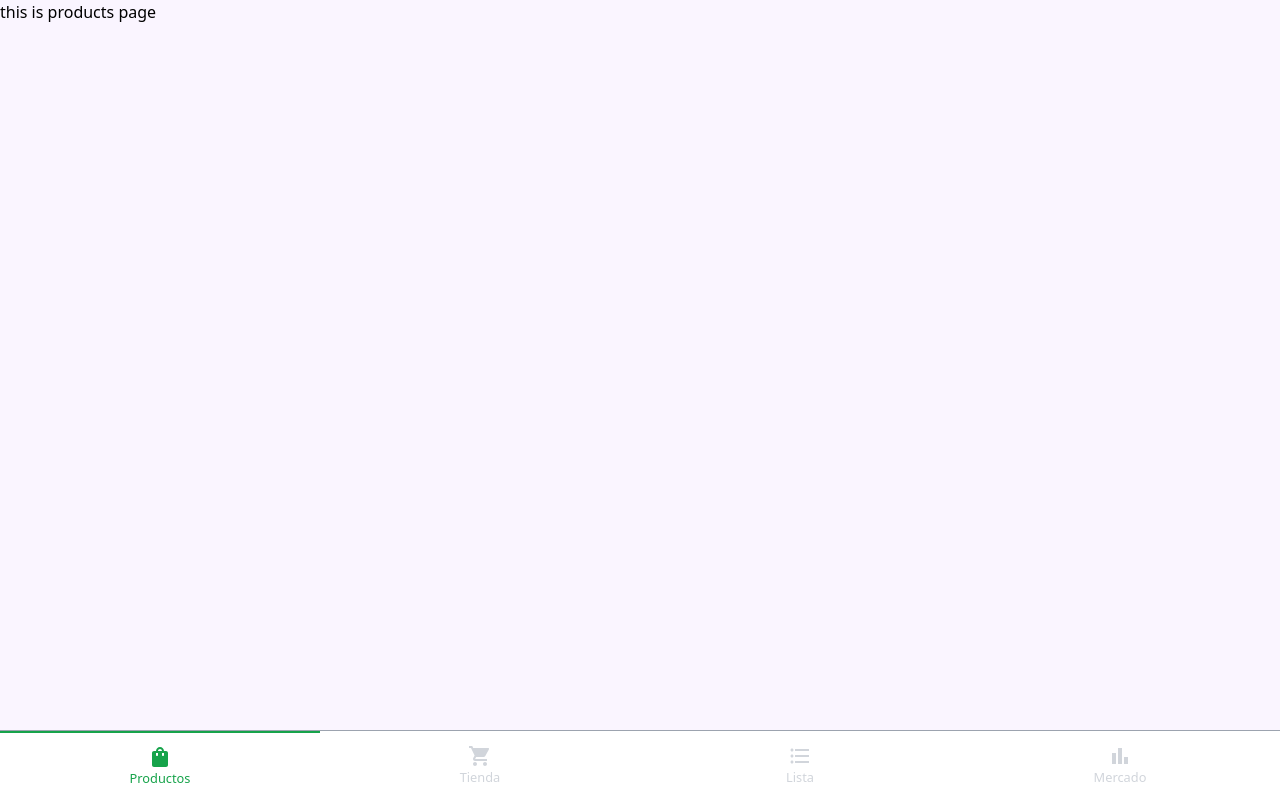
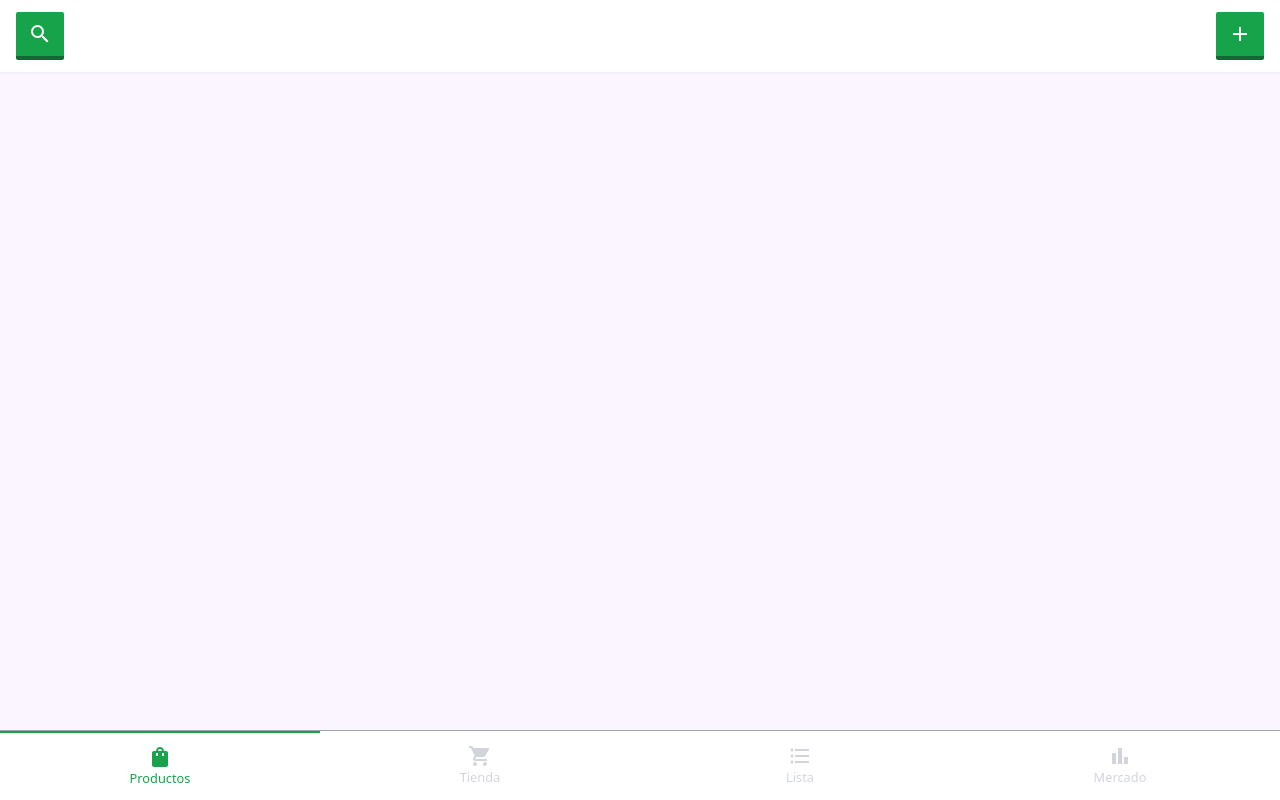
Before and after one commit to abdelkee/compre, a Next.js app: page / in a window 1280 px wide. Built offline with nearby package versions, Linux system fonts and the light colour scheme.

Commit message:
button component added

```diff
--- /dev/null
+++ b/app/Header.tsx
@@ -0,0 +1,31 @@
+"use client";
+
+// ------------- library import -------------
+import { MdAdd, MdSearch } from "react-icons/md";
+
+// ------------- local import -------------
+import Button from "./components/Button";
+
+function Header() {
+  // ------------- FUNCTIONS -------------
+  const addNew = () => {
+    //! set new product modal to true
+  };
+  const openSearchBar = () => {
+    //! set search bar to ture
+  };
+
+  // ------------- JSX -------------
+  return (
+    <header className="header-style">
+      <Button shape="square" execute={openSearchBar}>
+        <MdSearch size={"24px"} />
+      </Button>
+      <Button shape="square" execute={addNew}>
+        <MdAdd size={"24px"} />
+      </Button>
+    </header>
+  );
+}
+
+export default Header;
--- /dev/null
+++ b/app/components/Button.tsx
@@ -0,0 +1,28 @@
+"use client";
+
+type ButtonProps = {
+  children: React.ReactNode;
+  shape: "square" | "circle" | "long";
+  disabled?: boolean;
+  execute: Function;
+};
+
+function Button({ children, shape, disabled = false, execute }: ButtonProps) {
+  return (
+    <button
+      onClick={() => execute()}
+      className={`bg-green-600 grid place-items-center shrink-0 text-white focus:active:opacity-80 focus:active:translate-y-0.5 focus:active:border-none ${
+        shape === "square"
+          ? "w-12 h-12 rounded-sm border-b-4 border-b-green-800"
+          : shape === "circle"
+          ? "w-11 rounded-full h-11"
+          : "w-full rounded-sm border-b-4 border-b-green-800 py-2"
+      } ${disabled && "bg-gray-400 border-none"}`}
+      disabled={disabled}
+    >
+      {children}
+    </button>
+  );
+}
+
+export default Button;
--- a/app/page.tsx
+++ b/app/page.tsx
@@ -1,5 +1,13 @@
+import Button from "./components/Button";
+import Header from "./Header";
+
 function HomePage() {
-  return <div>this is products page</div>;
+  return (
+    <>
+      <Header />
+      <main></main>
+    </>
+  );
 }
 
 export default HomePage;
--- a/styles/globals.css
+++ b/styles/globals.css
@@ -2,7 +2,16 @@
 @tailwind components;
 @tailwind utilities;
 
+@layer components {
+    .header-style {
+      @apply fixed top-0 z-30 flex justify-between w-full px-4 py-3 space-x-4 bg-white shadow-sm;
+    }
+  }
 
 main {
-    padding-inline: 16px;
+    padding: 120px 16px;
 }
+
+button {
+    -webkit-tap-highlight-color: transparent;
+}
```
